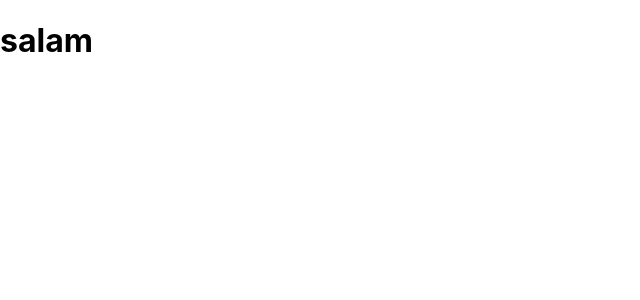
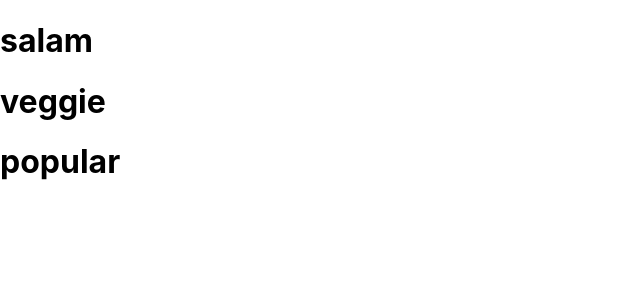
Before and after one commit to kooroosh1363/recipe-app, a React (Create React App) app: page / in a window 1280 px wide. Shown: the top 300 px of the page, without its empty margins (0-640 px from the left). Built offline with nearby package versions, Linux system fonts and the light colour scheme.

Commit message:
add new folder as pages

```diff
--- a/src/App.jsx
+++ b/src/App.jsx
@@ -1,9 +1,10 @@
-
+import Pages from "./pages/Pages";
 
 function App() {
   return (
     <div className="App">
       <h1>salam</h1>
+      <Pages/>
     </div>
   );
 }
--- a/src/components/Popular.jsx
+++ b/src/components/Popular.jsx
@@ -2,7 +2,7 @@
 function Popular() {
   return (
     <div>
-
+      <h1>popular</h1>
     </div>
   )
 }
--- a/src/components/Veggie.jsx
+++ b/src/components/Veggie.jsx
@@ -3,7 +3,7 @@ import React from 'react'
 function Veggie() {
   return (
     <div>
-
+      <h1>veggie</h1>
     </div>
   )
 }
--- /dev/null
+++ b/src/pages/Pages.jsx
@@ -0,0 +1,12 @@
+import React from 'react'
+import HOME from './HOME'
+
+function Pages() {
+  return (
+    <div>
+      <HOME/>
+    </div>
+  )
+}
+
+export default Pages
```
